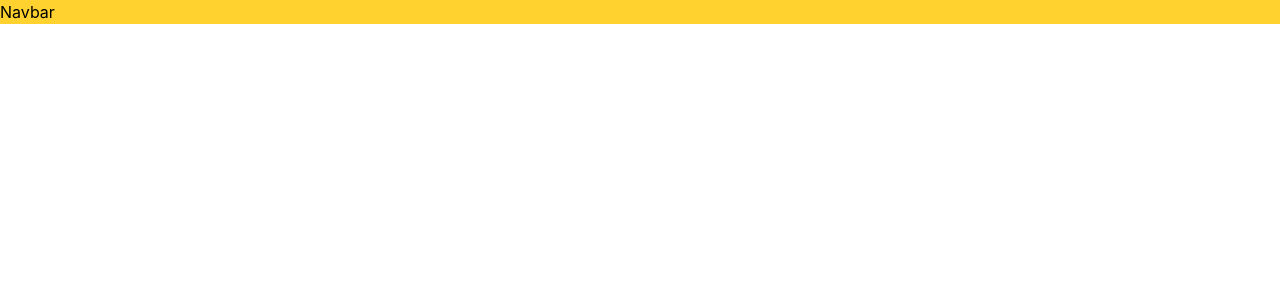
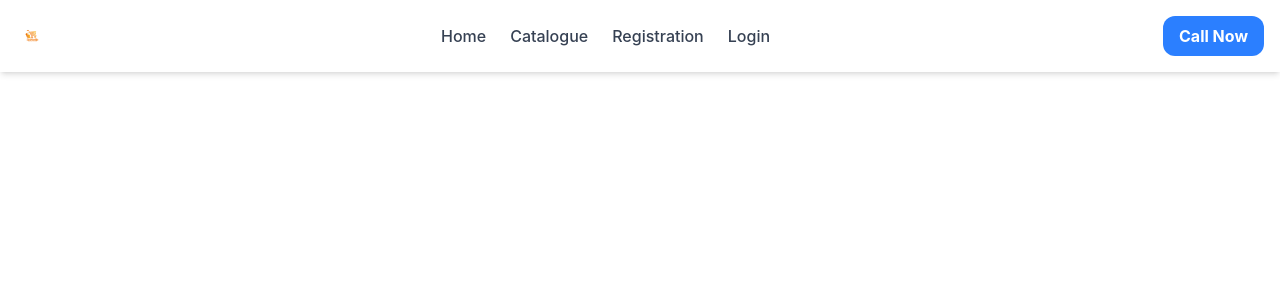
Before and after one commit to jonayethossen/Book-Store-, a React (Vite) app: page / in a window 1280 px wide. Shown: the top 300 px of the page. Built offline with nearby package versions, Linux system fonts and the light colour scheme.

Commit message:
Navbar done

```diff
--- a/src/App.css
+++ b/src/App.css
@@ -0,0 +1,2 @@
+@import "tailwindcss";
+@import "daisyui";
--- a/src/components/Navbar.jsx
+++ b/src/components/Navbar.jsx
@@ -1,3 +1,44 @@
 export default function Navbar() {
-  return <div className="bg-amber-300">Navbar</div>;
+  return (
+    <nav className="bg-white shadow-md p-4 flex items-center justify-between">
+      {/* left sight for logo */}
+      <div className="flex-shrink-0">
+        <img
+          src="../../public/book-store_logo.png"
+          alt="Logo"
+          className="h-8 w-auto"
+        />
+      </div>
+      {/* center position item */}
+      <div className="flex space-x-6">
+        <a href="/" className="text-gray-700 hover:text-blue-500 font-medium">
+          Home
+        </a>
+        <a
+          href="/catalogue"
+          className="text-gray-700 hover:text-blue-500 font-medium"
+        >
+          Catalogue
+        </a>
+        <a
+          href="/registration"
+          className="text-gray-700 hover:text-blue-500 font-medium"
+        >
+          Registration
+        </a>
+        <a
+          href="/login"
+          className="text-gray-700 hover:text-blue-500 font-medium"
+        >
+          Login
+        </a>
+      </div>
+      {/* rightt site */}
+      <div>
+        <button className="bg-blue-500 hover:bg-blue-600 text-white font-bold py-2 px-4 rounded-xl">
+          Call Now
+        </button>
+      </div>
+    </nav>
+  );
 }
```
Also changed, not shown: public/book-store_logo.png (added), 1 other file (tests, documents, lock files or other folders).
